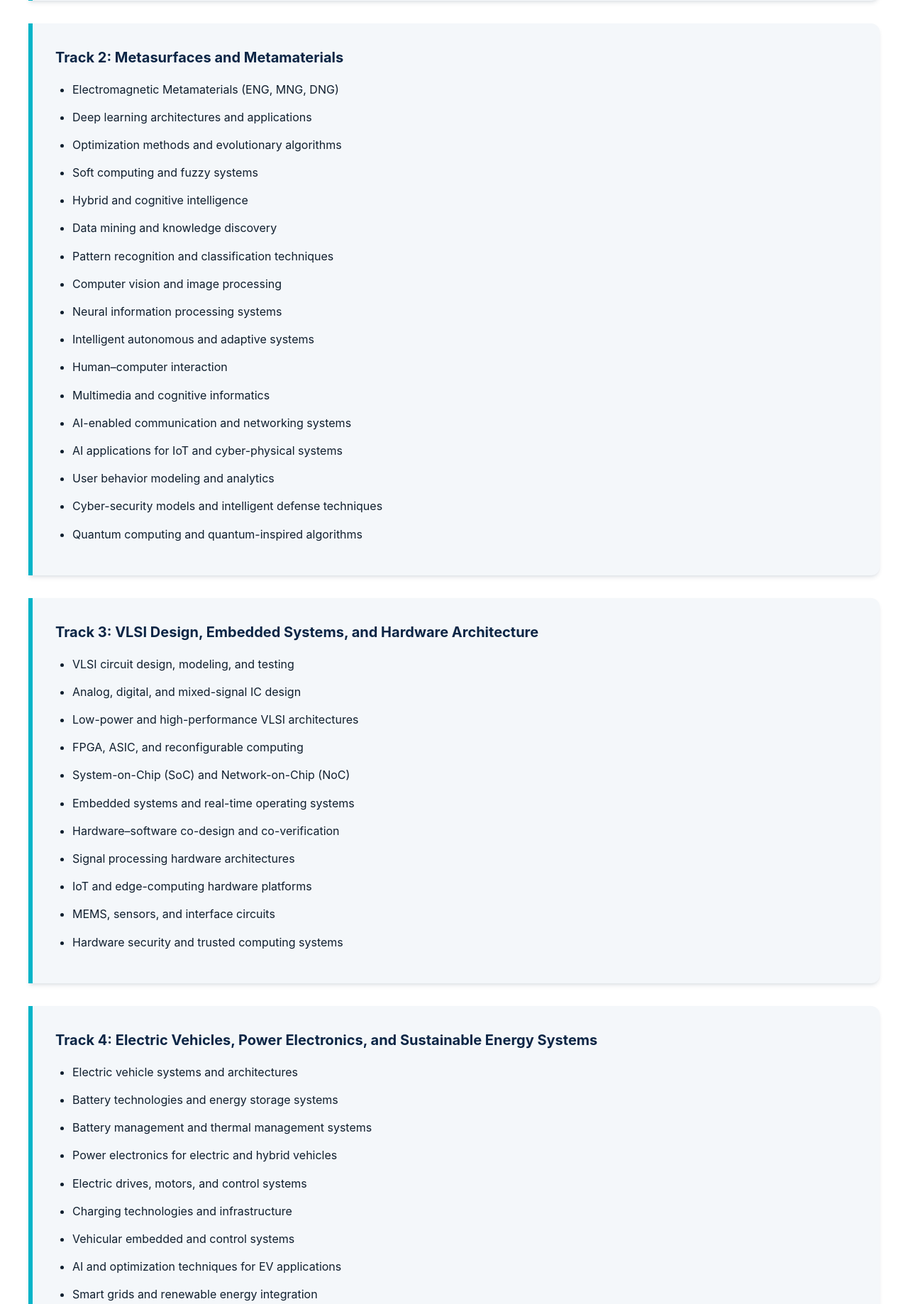
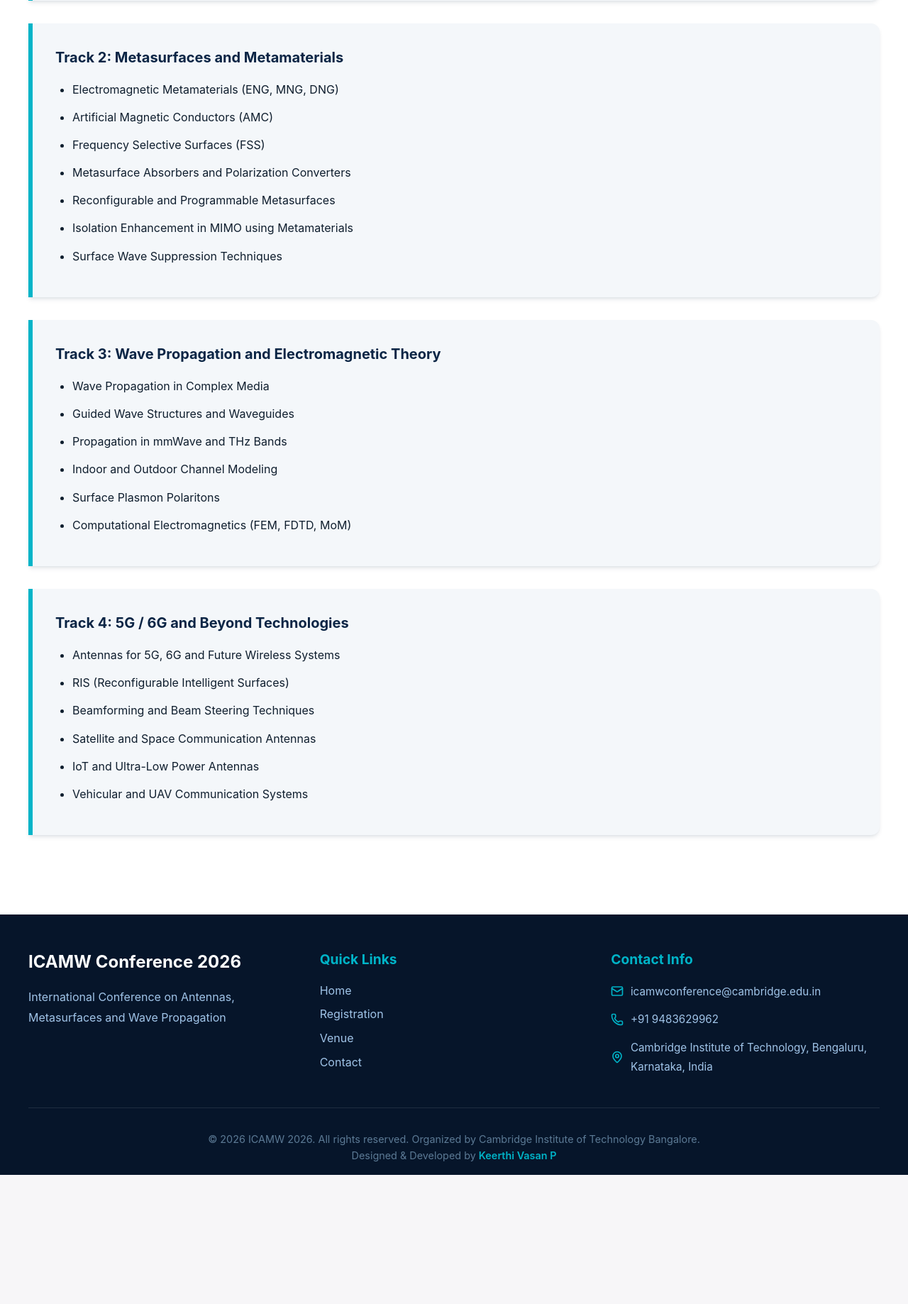
Before and after one commit to keerthivasan91/ICAMW, a Flask app: page /callforpapers/conference-track in a window 1280 px wide. Shown: the part 737-2575 px from the top of the page at 71% size. After the commit the page ends 2393 px from the top, so only its background shows below. Run offline with Flask 3, Linux system fonts and the light colour scheme.

Commit message:
updated the tracks

```diff
--- a/templates/conference-track.html
+++ b/templates/conference-track.html
@@ -33,57 +33,38 @@ Coming Soon | Conference
             <h3>Track 2: Metasurfaces and Metamaterials</h3>
             <ul>
                 <li>Electromagnetic Metamaterials (ENG, MNG, DNG)</li>
-                <li>Deep learning architectures and applications</li>
-                <li>Optimization methods and evolutionary algorithms</li>
-                <li>Soft computing and fuzzy systems</li>
-                <li>Hybrid and cognitive intelligence</li>
-                <li>Data mining and knowledge discovery</li>
-                <li>Pattern recognition and classification techniques</li>
-                <li>Computer vision and image processing</li>
-                <li>Neural information processing systems</li>
-                <li>Intelligent autonomous and adaptive systems</li>
-                <li>Human–computer interaction</li>
-                <li>Multimedia and cognitive informatics</li>
-                <li>AI-enabled communication and networking systems</li>
-                <li>AI applications for IoT and cyber-physical systems</li>
-                <li>User behavior modeling and analytics</li>
-                <li>Cyber-security models and intelligent defense techniques</li>
-                <li>Quantum computing and quantum-inspired algorithms</li>
+                <li>Artificial Magnetic Conductors (AMC)</li>
+                <li>Frequency Selective Surfaces (FSS)</li>
+                <li>Metasurface Absorbers and Polarization Converters</li>
+                <li>Reconfigurable and Programmable Metasurfaces</li>
+                <li>Isolation Enhancement in MIMO using Metamaterials</li>
+                <li>Surface Wave Suppression Techniques</li>
             </ul>
         </div>
 
         <!-- Track 3 -->
         <div class="track-block">
-            <h3>Track 3: VLSI Design, Embedded Systems, and Hardware Architecture</h3>
+            <h3>Track 3: Wave Propagation and Electromagnetic Theory</h3>
             <ul>
-                <li>VLSI circuit design, modeling, and testing</li>
-                <li>Analog, digital, and mixed-signal IC design</li>
-                <li>Low-power and high-performance VLSI architectures</li>
-                <li>FPGA, ASIC, and reconfigurable computing</li>
-                <li>System-on-Chip (SoC) and Network-on-Chip (NoC)</li>
-                <li>Embedded systems and real-time operating systems</li>
-                <li>Hardware–software co-design and co-verification</li>
-                <li>Signal processing hardware architectures</li>
-                <li>IoT and edge-computing hardware platforms</li>
-                <li>MEMS, sensors, and interface circuits</li>
-                <li>Hardware security and trusted computing systems</li>
+                <li>Wave Propagation in Complex Media</li>
+                <li>Guided Wave Structures and Waveguides</li>
+                <li>Propagation in mmWave and THz Bands</li>
+                <li>Indoor and Outdoor Channel Modeling</li>
+                <li>Surface Plasmon Polaritons</li>
+                <li>Computational Electromagnetics (FEM, FDTD, MoM)</li>
             </ul>
         </div>
 
         <!-- Track 4 -->
         <div class="track-block">
-            <h3>Track 4: Electric Vehicles, Power Electronics, and Sustainable Energy Systems</h3>
+            <h3>Track 4: 5G / 6G and Beyond Technologies</h3>
             <ul>
-                <li>Electric vehicle systems and architectures</li>
-                <li>Battery technologies and energy storage systems</li>
-                <li>Battery management and thermal management systems</li>
-                <li>Power electronics for electric and hybrid vehicles</li>
-                <li>Electric drives, motors, and control systems</li>
-                <li>Charging technologies and infrastructure</li>
-                <li>Vehicular embedded and control systems</li>
-                <li>AI and optimization techniques for EV applications</li>
-                <li>Smart grids and renewable energy integration</li>
-                <li>Sustainable transportation and green energy systems</li>
+                <li>Antennas for 5G, 6G and Future Wireless Systems</li>
+                <li>RIS (Reconfigurable Intelligent Surfaces)</li>
+                <li>Beamforming and Beam Steering Techniques</li>
+                <li>Satellite and Space Communication Antennas</li>
+                <li>IoT and Ultra-Low Power Antennas</li>
+                <li>Vehicular and UAV Communication Systems</li>
             </ul>
         </div>
 
```
